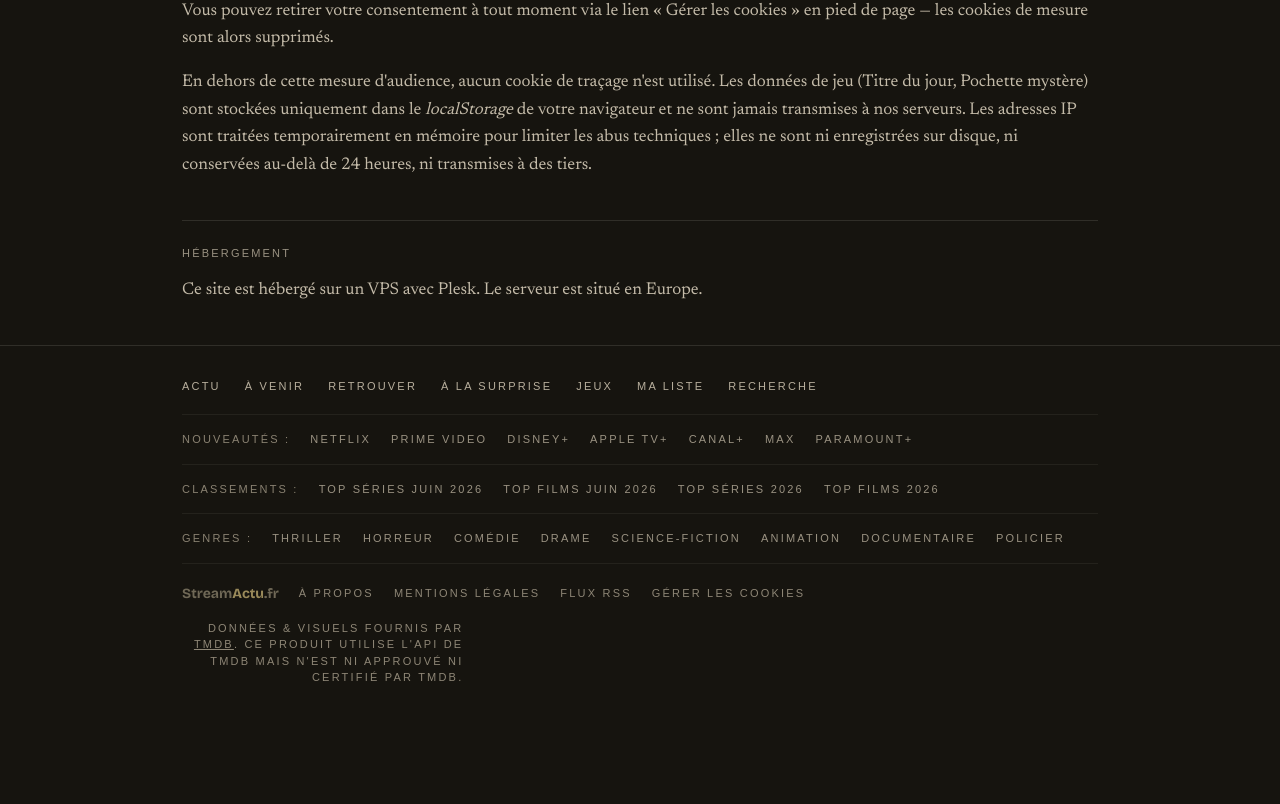
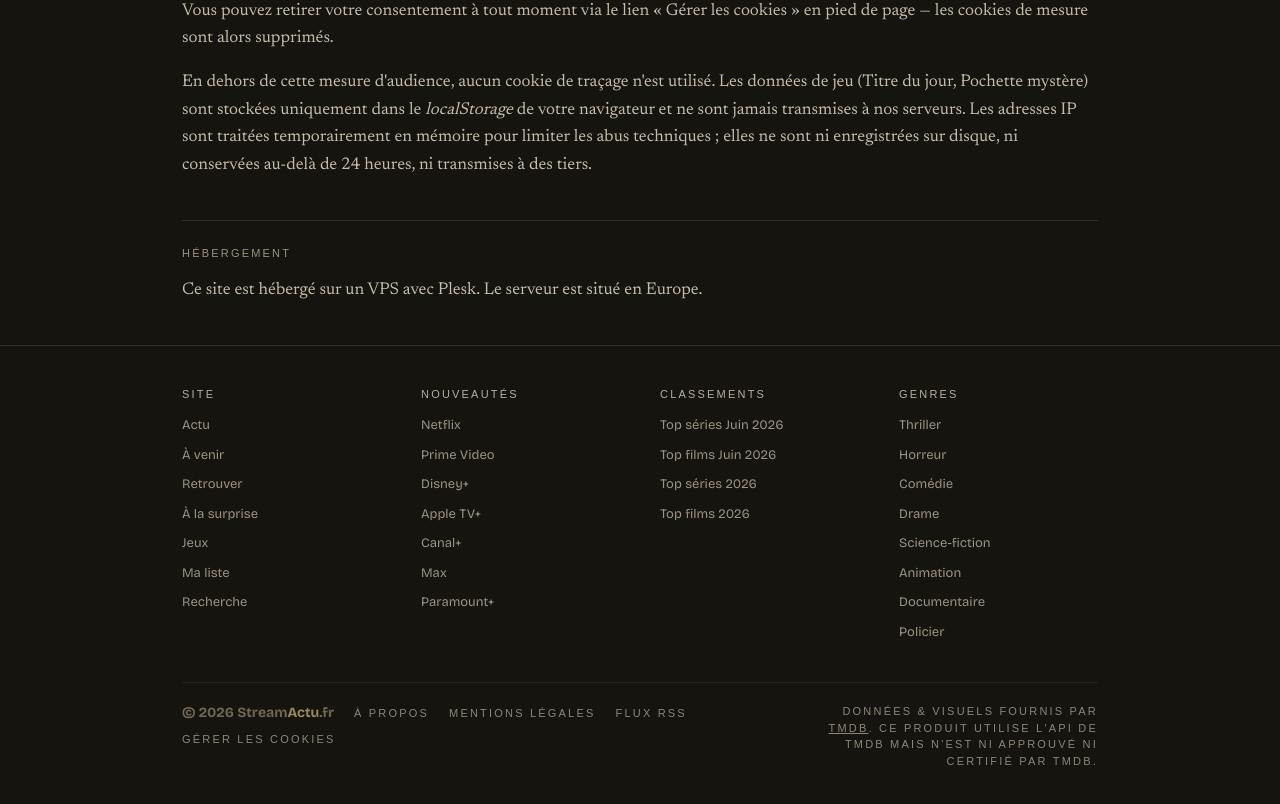
Before and after one commit to devendirect/streamactu, a Next.js app: page /mentions-legales in a window 1280 px wide. Shown: the part 928-1732 px from the top of the page. Before the commit the page ends 1646 px from the top, so only its background shows below. Built offline with nearby package versions, Linux system fonts and the light colour scheme; no server answers; a web font is replaced by a local one.

Commit message:
UI : rubriques du header en barre défilante sur mobile et footer en colonnes titrées — hiérarchie typo, © année, attribution TMDB à gauche en mobile

```diff
--- a/components/Footer.tsx
+++ b/components/Footer.tsx
@@ -35,67 +35,67 @@ export default function Footer() {
 
   return (
     <footer className="border-t border-border mt-auto">
-      <div className="sa-container py-8">
-        {/* Liens nav */}
-        <nav aria-label="Pages du site" className="flex items-center gap-6 flex-wrap pb-5 border-b border-border/50">
+      <div className="sa-container py-10">
+        {/* Colonnes titrées : Site / Nouveautés / Classements / Genres */}
+        <div className="grid grid-cols-2 gap-x-6 gap-y-8 sm:grid-cols-4 md:gap-x-10">
+          <nav aria-label="Pages du site" className="flex flex-col gap-2.5">
+            <span className="font-mono-label text-[#B8AF9D] mb-1">Site</span>
             {NAV.map((item) => (
               <Link
                 key={item.href}
                 href={item.href}
-              className="font-mono-label text-[#B8AF9D] hover:text-foreground transition-colors"
+                className="text-[13px] text-muted-foreground hover:text-foreground transition-colors"
               >
                 {item.label}
               </Link>
             ))}
           </nav>
 
-        {/* Nouveautés par plateforme */}
-        <nav aria-label="Nouveautés par plateforme" className="flex items-center gap-x-5 gap-y-2 flex-wrap py-4 border-b border-border/50">
-          <span className="font-mono-label text-ink-4">Nouveautés :</span>
+          <nav aria-label="Nouveautés par plateforme" className="flex flex-col gap-2.5">
+            <span className="font-mono-label text-[#B8AF9D] mb-1">Nouveautés</span>
             {PLATEFORMES.map((pf) => (
               <Link
                 key={pf.id}
                 href={`/${pf.slug}`}
-              className="font-mono-label text-[#9A9282] hover:text-foreground transition-colors"
+                className="text-[13px] text-muted-foreground hover:text-foreground transition-colors"
               >
                 {pf.nom}
               </Link>
             ))}
           </nav>
 
-        {/* Classements */}
-        <nav aria-label="Classements" className="flex items-center gap-x-5 gap-y-2 flex-wrap py-4 border-b border-border/50">
-          <span className="font-mono-label text-ink-4">Classements :</span>
+          <nav aria-label="Classements" className="flex flex-col gap-2.5">
+            <span className="font-mono-label text-[#B8AF9D] mb-1">Classements</span>
             {TOPS.map((t) => (
               <Link
                 key={t.href}
                 href={t.href}
-              className="font-mono-label text-[#9A9282] hover:text-foreground transition-colors"
+                className="text-[13px] text-muted-foreground hover:text-foreground transition-colors"
               >
                 {t.label}
               </Link>
             ))}
           </nav>
 
-        {/* Genres */}
-        <nav aria-label="Genres" className="flex items-center gap-x-5 gap-y-2 flex-wrap py-4 border-b border-border/50">
-          <span className="font-mono-label text-ink-4">Genres :</span>
+          <nav aria-label="Genres" className="flex flex-col gap-2.5">
+            <span className="font-mono-label text-[#B8AF9D] mb-1">Genres</span>
             {GENRES_SEO.filter((g) => GENRES_FOOTER.includes(g.slug)).map((g) => (
               <Link
                 key={g.slug}
                 href={`/genre/${g.slug}`}
-              className="font-mono-label text-[#9A9282] hover:text-foreground transition-colors"
+                className="text-[13px] text-muted-foreground hover:text-foreground transition-colors"
               >
                 {g.nom}
               </Link>
             ))}
           </nav>
+        </div>
 
         {/* Bas de footer */}
-        <div className="flex items-center justify-between gap-4 flex-wrap pt-5">
-          <div className="flex items-center gap-5 flex-wrap">
+        <div className="mt-10 pt-5 border-t border-border/50 flex flex-col gap-4 md:flex-row md:items-start md:justify-between">
+          <div className="flex items-center gap-x-5 gap-y-2 flex-wrap">
             <span className="text-sm font-bold text-[#6F6856]">
-              Stream<span className="text-[#9A8A5A]">Actu</span>.fr
+              © {annee} Stream<span className="text-[#9A8A5A]">Actu</span>.fr
             </span>
             <Link
               href="/a-propos"
@@ -119,7 +119,7 @@ export default function Footer() {
           </div>
 
           {/* Attribution TMDB obligatoire */}
-          <p className="font-mono-label text-ink-3 text-right max-w-[46ch]">
+          <p className="font-mono-label text-ink-3 max-w-[46ch] md:text-right">
             Données &amp; visuels fournis par{" "}
             <a
               href="https://www.themoviedb.org"
--- a/components/Header.tsx
+++ b/components/Header.tsx
@@ -10,9 +10,9 @@ const NAV = [
 
 export default function Header() {
   return (
-    <header className="sa-container w-full py-6 flex items-center justify-between gap-4">
+    <header className="sa-container w-full py-6 flex flex-wrap items-center gap-x-6 gap-y-3 md:flex-nowrap">
       {/* Logo */}
-      <Link href="/" className="flex items-center gap-3 leading-none" aria-label="StreamActu.fr — Accueil">
+      <Link href="/" className="flex items-center gap-3 leading-none shrink-0" aria-label="StreamActu.fr — Accueil">
         <svg data-logo-header width="34" height="34" viewBox="0 0 120 120" fill="none" aria-hidden="true">
           <g stroke="#ECE6D8" strokeWidth="6" strokeLinecap="round">
             <line x1="18" y1="84" x2="102" y2="84" />
@@ -28,8 +28,11 @@ export default function Header() {
         </span>
       </Link>
 
-      {/* Nav + recherche */}
-      <nav aria-label="Navigation principale" className="flex items-center gap-6 flex-wrap">
+      {/* Rubriques : barre défilante pleine largeur sous le logo en mobile, inline à droite en desktop */}
+      <nav
+        aria-label="Navigation principale"
+        className="order-2 w-full flex items-center gap-6 overflow-x-auto whitespace-nowrap [scrollbar-width:none] [&::-webkit-scrollbar]:hidden -mx-8 px-8 max-[600px]:-mx-5 max-[600px]:px-5 md:order-none md:w-auto md:ml-auto md:mx-0 md:px-0 md:overflow-visible"
+      >
         {NAV.map((item) => (
           <Link
             key={item.href}
@@ -39,6 +42,10 @@ export default function Header() {
             {item.label}
           </Link>
         ))}
+      </nav>
+
+      {/* Actions : ma liste + recherche */}
+      <div className="order-1 ml-auto flex items-center gap-6 md:order-none md:ml-0">
         <Link
           href="/ma-liste"
           aria-label="Ma liste"
@@ -53,7 +60,7 @@ export default function Header() {
         >
           <svg width="18" height="18" viewBox="0 0 24 24" fill="none" stroke="currentColor" strokeWidth="1.5" strokeLinecap="round" strokeLinejoin="round" aria-hidden="true"><circle cx="11" cy="11" r="8"/><line x1="21" y1="21" x2="16.65" y2="16.65"/></svg>
         </Link>
-      </nav>
+      </div>
     </header>
   );
 }
```
Lines whose indentation alone changed are shown as unchanged.
